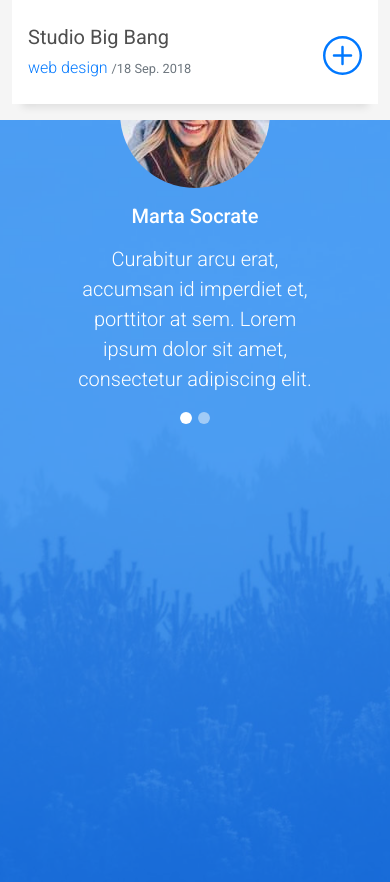
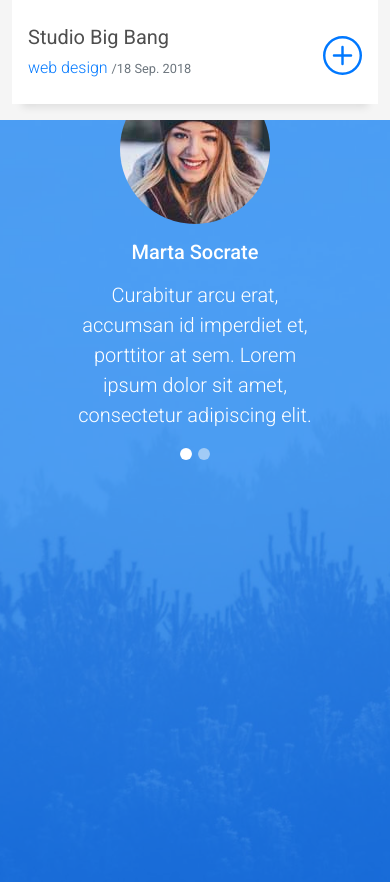
Before and after one commit to Mohamed3waled/DevFolio, a plain HTML site: page index.html in a window 390 px wide. Shown: the part 7909-8791 px from the top of the page. Drawn offline with Linux system fonts and the light colour scheme.

Commit message:
Update Style.css

```diff
--- a/Css/Style.css
+++ b/Css/Style.css
@@ -377,7 +377,7 @@ svg {
 
 @media (max-width: 768px) {
     .center-b {
-        padding-top: 90%;
+        padding-top: 100%;
     }
 }
 
```
